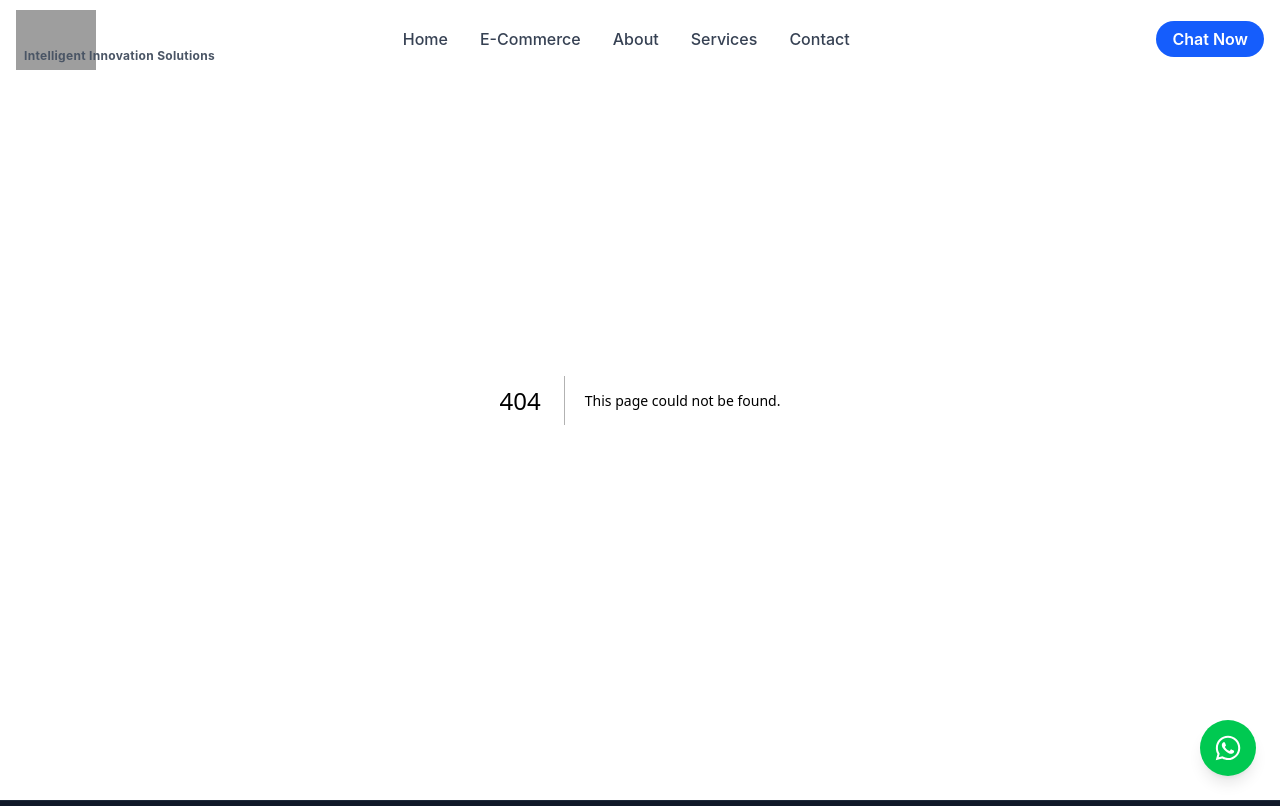
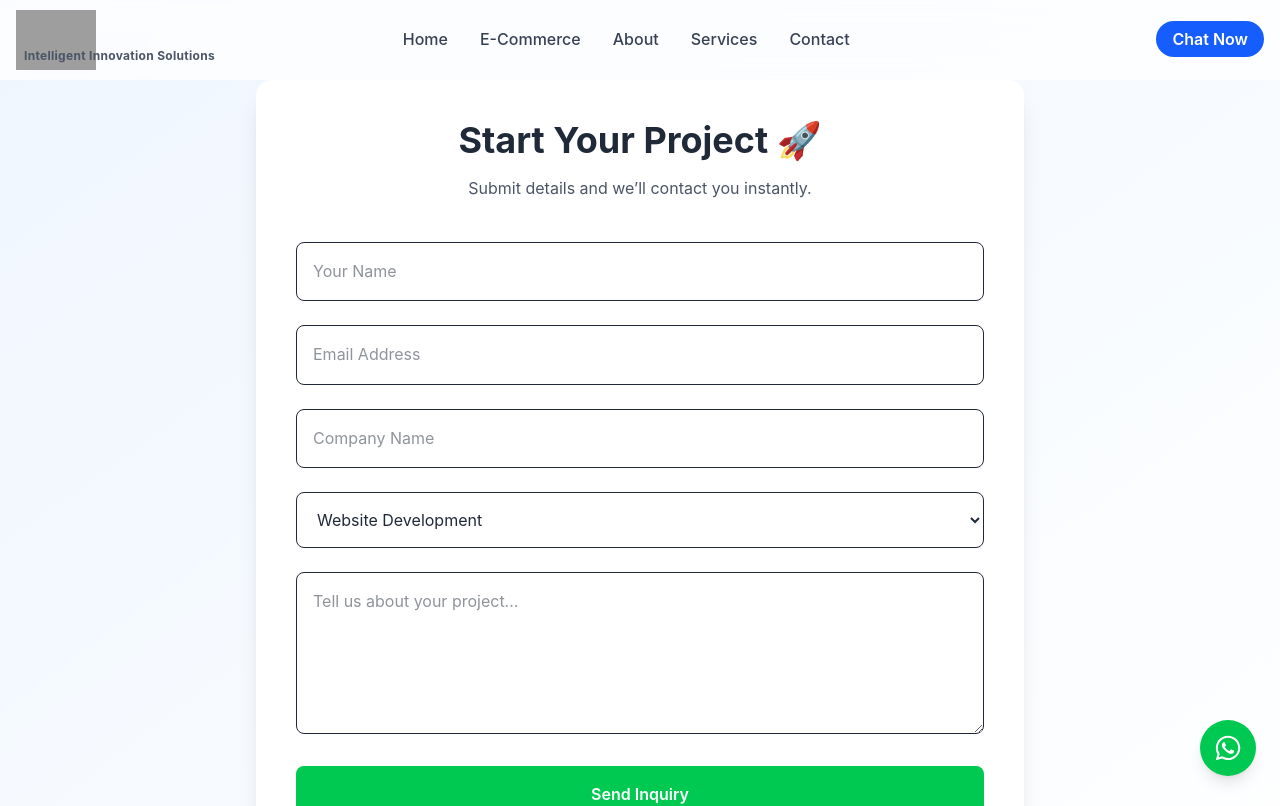
Before and after one commit to Kelumsameera/smartinovate, a Next.js app: page /get-started in a window 1280 px wide. Before the commit this address had no page. Shown: the top 806 px of the page. Built offline with nearby package versions, Linux system fonts and the light colour scheme; grey boxes are pictures that could not be loaded.

Commit message:
feat: add GetStarted page and WhatsApp API integration for lead inquiries; refactor Hero component for improved navigation

```diff
--- /dev/null
+++ b/app/api/whatsapp/route.js
@@ -0,0 +1,42 @@
+export async function POST(req) {
+  try {
+    const data = await req.json();
+
+    const response = await fetch(
+      "https://graph.facebook.com/v22.0/984721394721423/messages",
+      {
+        method: "POST",
+        headers: {
+          Authorization: `Bearer ${process.env.WHATSAPP_TOKEN}`,
+          "Content-Type": "application/json",
+        },
+        body: JSON.stringify({
+          messaging_product: "whatsapp",
+          to: "94767785300",
+          type: "template",
+          template: {
+            name: "new_lead_alert",
+            language: { code: "en" },
+            components: [
+              {
+                type: "body",
+                parameters: [
+                  { type: "text", text: data.name },
+                  { type: "text", text: data.email },
+                  { type: "text", text: data.service },
+                  { type: "text", text: data.message },
+                ],
+              },
+            ],
+          },
+        }),
+      }
+    );
+
+    const result = await response.json();
+
+    return Response.json({ success: true, result });
+  } catch (error) {
+    return Response.json({ success: false, error });
+  }
+}
--- a/app/components/Hero.jsx
+++ b/app/components/Hero.jsx
@@ -1,5 +1,6 @@
 import Image from "next/image";
-import { FaAward, FaUsers, FaBolt, FaArrowRight } from "react-icons/fa";
+import Link from "next/link";
+import { FaArrowRight } from "react-icons/fa";
 
 export default function Hero() {
   return (
@@ -21,34 +22,36 @@ export default function Hero() {
           </p>
 
           <div className="flex gap-4">
-            <button className="bg-blue-600 text-white px-8 py-3 rounded-4xl flex items-center hover:bg-blue-700 transition">
+            <Link
+              href="/get-started"
+              className="bg-blue-600 text-white px-8 py-3 rounded-4xl flex items-center hover:bg-blue-700 transition"
+            >
               Get Started <FaArrowRight className="ml-2" />
-            </button>
-            <button className="border-2 border-blue-600 text-blue-600 px-8 py-3 rounded-4xl hover:bg-blue-50 transition">
-              View Our Work
-            </button>
+            </Link>
+
+            <Link
+              href="/services"
+              className="border-2 border-blue-600 text-blue-600 px-8 py-3 rounded-4xl hover:bg-blue-50 transition"
+            >
+              View Our Services
+            </Link>
           </div>
         </div>
 
-        {/* Right Image + Stats */}
+        {/* Right Image */}
         <div className="hidden md:flex flex-col gap-6">
-
-          {/* Hero Image */}
-          <div className="relative w-full h-80  overflow-hidden">
+          <div className="relative w-full h-80 overflow-hidden">
             <Image
               src="https://woinupcbvkriufpyhwtm.supabase.co/storage/v1/object/public/images/Hero_Image.svg.png"
               alt="SmartInnovate digital solutions illustration"
               width={800}
               height={600}
               priority
-              fetchPriority="high"
               className="w-full h-auto"
             />
+          </div>
+        </div>
 
-          </div>
-
-
-        </div>
       </div>
     </section>
   );
--- /dev/null
+++ b/app/get-started/page.jsx
@@ -0,0 +1,105 @@
+"use client";
+
+import { useState } from "react";
+
+export default function GetStarted() {
+  const [loading, setLoading] = useState(false);
+
+  async function handleSubmit(e) {
+    e.preventDefault();
+    setLoading(true);
+
+    const formData = {
+      name: e.target.name.value,
+      email: e.target.email.value,
+      company: e.target.company.value,
+      service: e.target.service.value,
+      message: e.target.message.value,
+    };
+
+    const res = await fetch("/api/whatsapp", {
+      method: "POST",
+      headers: {
+        "Content-Type": "application/json",
+      },
+      body: JSON.stringify(formData),
+    });
+
+    const data = await res.json();
+
+    if (data.success) {
+      alert("✅ Message sent!");
+      e.target.reset();
+    } else {
+      alert("❌ Failed to send");
+    }
+
+    setLoading(false);
+  }
+
+  return (
+    <main className="min-h-screen bg-linear-to-br from-blue-50 to-white py-20 px-4">
+      <div className="max-w-3xl mx-auto bg-white shadow-xl rounded-2xl p-10">
+
+        <h1 className="text-4xl font-bold text-center mb-4">
+          Start Your Project 🚀
+        </h1>
+
+        <p className="text-center text-gray-600 mb-10">
+          Submit details and we’ll contact you instantly.
+        </p>
+
+        <form onSubmit={handleSubmit} className="space-y-6">
+
+          <input
+            name="name"
+            required
+            placeholder="Your Name"
+            className="w-full border p-4 rounded-lg"
+          />
+
+          <input
+            name="email"
+            type="email"
+            required
+            placeholder="Email Address"
+            className="w-full border p-4 rounded-lg"
+          />
+
+          <input
+            name="company"
+            placeholder="Company Name"
+            className="w-full border p-4 rounded-lg"
+          />
+
+          <select
+            name="service"
+            className="w-full border p-4 rounded-lg"
+          >
+            <option>Website Development</option>
+            <option>eCommerce Store</option>
+            <option>Mobile App</option>
+            <option>Custom Software</option>
+            <option>Cloud / DevOps</option>
+          </select>
+
+          <textarea
+            name="message"
+            rows="5"
+            placeholder="Tell us about your project..."
+            className="w-full border p-4 rounded-lg"
+          />
+
+          <button
+            type="submit"
+            className="w-full bg-green-500 text-white py-4 rounded-lg font-semibold"
+          >
+            {loading ? "Sending..." : "Send Inquiry"}
+          </button>
+
+        </form>
+
+      </div>
+    </main>
+  );
+}
```
